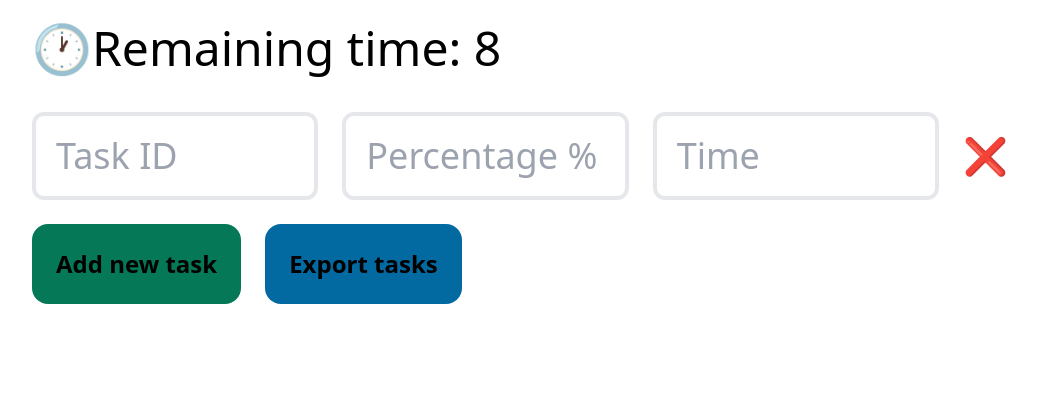
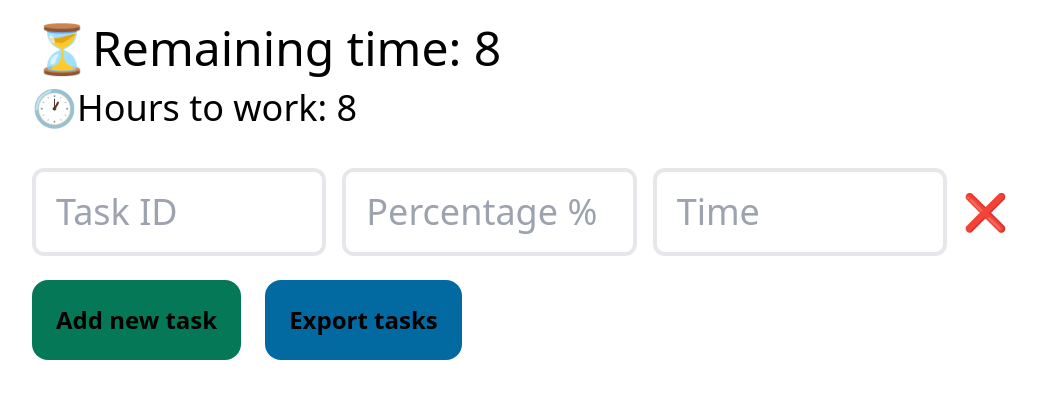
Before and after one commit to PedroL22/Task-Calculator, a React (Vite) app: page / in a window 1280 px wide. Shown: the top 398 px of the page, without its empty margins (120-1157 px from the left). Built offline with nearby package versions, Linux system fonts and the light colour scheme.

Commit message:
✨ feat: Add time calculation

```diff
--- a/src/App.tsx
+++ b/src/App.tsx
@@ -1,4 +1,4 @@
-import { useState } from 'react'
+import { useEffect, useState } from 'react'
 
 import { AddTaskButton } from '~/components/AddTaskButton'
 import { ExportButton } from '~/components/ExportButton'
@@ -9,50 +9,60 @@ import { generateRandomID } from '~/utils/generateRandomID'
 import type { TaskEntity } from '~/entities/TaskEntity'
 
 export const App = () => {
+  const [hoursToWork, _] = useState(8)
   const [remainingTime, setRemainingTime] = useState(8)
   const [tasks, setTasks] = useState<TaskEntity[]>([
     { id: generateRandomID(), code: '', percentage: undefined, time: undefined },
   ])
 
   const addTask = () => {
-    setTasks([...tasks, { id: generateRandomID(), code: '', percentage: undefined, time: undefined }])
+    setTasks((prevTasks) => [
+      ...prevTasks,
+      { id: generateRandomID(), code: '', percentage: undefined, time: undefined },
+    ])
   }
 
   const removeTask = (id: string) => {
-    const newTasks = tasks.filter((task) => task.id !== id)
-    setTasks(newTasks)
+    setTasks((prevTasks) => prevTasks.filter((task) => task.id !== id))
   }
 
   const handleExportData = () => {
-    const dataToExport = tasks.map((task) => {
-      return {
-        code: task.code,
-        percentage: task.percentage,
-        time: task.time,
-      }
-    })
-
+    const dataToExport = tasks.map(({ code, percentage, time }) => ({ code, percentage, time }))
     console.log(dataToExport)
   }
 
+  const updateTask = (id: string, key: keyof TaskEntity, value: any) => {
+    setTasks((prevTasks) =>
+      prevTasks.map((task) => (task.id === id ? { ...task, [key]: key === 'time' ? Number(value) : value } : task))
+    )
+  }
+
+  useEffect(() => {
+    const totalHours = tasks.reduce((acc, task) => acc + (task.time || 0), 0)
+    setRemainingTime(hoursToWork - totalHours)
+  }, [tasks, hoursToWork])
+
   return (
     <main className='mx-auto max-w-screen-lg p-6'>
-      <h1 className='font-medium text-5xl'>🕐Remaining time: {remainingTime}</h1>
+      <div className='space-y-4'>
+        <h1 className='font-medium text-5xl'>⏳Remaining time: {remainingTime}</h1>
+
+        <h2 className='font-medium text-4xl'>🕐Hours to work: {hoursToWork}</h2>
+      </div>
 
       <div className='mt-10 flex flex-col'>
         <div className='mb-6 flex flex-col space-y-4'>
-          {tasks.map((task) => {
-            return (
+          {tasks.map((task) => (
             <TaskRow
               key={task.id}
               id={task.id}
               code={task.code}
               percentage={task.percentage}
               time={task.time}
+              onChange={updateTask}
               onClose={() => removeTask(task.id)}
             />
-            )
-          })}
+          ))}
         </div>
 
         <div className='flex items-center space-x-6'>
--- a/src/components/TaskRow.tsx
+++ b/src/components/TaskRow.tsx
@@ -3,17 +3,30 @@ import { TaskInput } from './TaskInput'
 import type { TaskEntity } from '~/entities/TaskEntity'
 
 type TaskRowProps = TaskEntity & {
+  onChange: (id: string, key: keyof TaskEntity, value: string | number | undefined) => void
   onClose: () => void
 }
 
 export const TaskRow = (props: TaskRowProps) => {
   return (
-    <div className='flex w-full items-center justify-between space-x-6'>
-      <TaskInput placeholder='Task ID' value={props.code} />
+    <div className='flex w-full items-center justify-between space-x-4'>
+      <TaskInput
+        placeholder='Task ID'
+        value={props.code}
+        onChange={(e) => props.onChange(props.id, 'code', e.target.value)}
+      />
 
-      <TaskInput placeholder='Percentage %' value={props.percentage} />
+      <TaskInput
+        placeholder='Percentage %'
+        value={props.percentage}
+        onChange={(e) => props.onChange(props.id, 'percentage', e.target.value)}
+      />
 
-      <TaskInput placeholder='Time' value={props.time} />
+      <TaskInput
+        placeholder='Time'
+        value={props.time === 0 ? '' : props.time}
+        onChange={(e) => props.onChange(props.id, 'time', e.target.value)}
+      />
 
       <button type='button' className='text-4xl' onClick={props.onClose}>
         ❌
```
Lines whose indentation alone changed are shown as unchanged.
